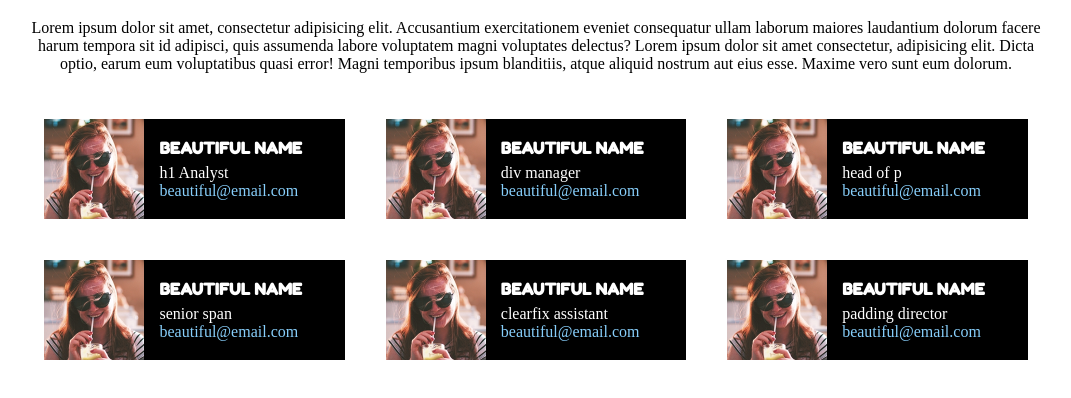
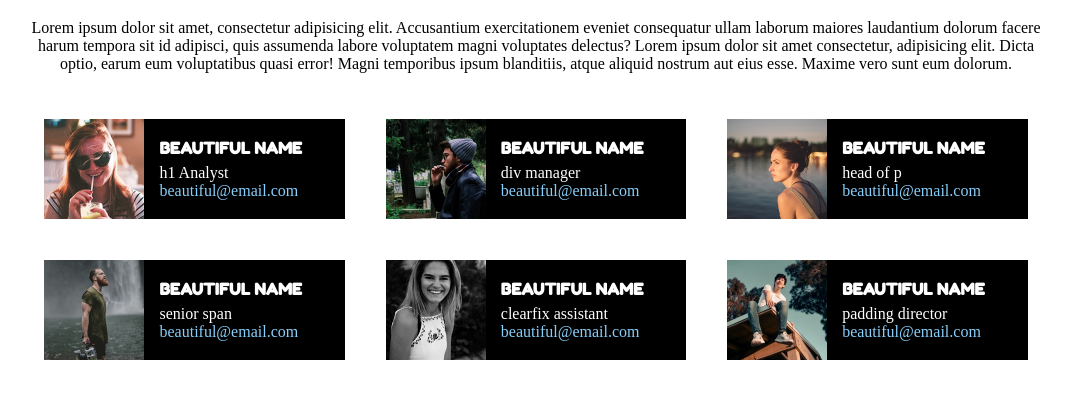
Before and after one commit to TomekWebDev/html-css-float-cards, a plain HTML site: page index.html in a window 1280 px wide. Shown: the part 92-490 px from the top of the page, without its empty margins (104-1175 px from the left). Drawn offline with Linux system fonts and the light colour scheme.

Commit message:
pictures editing - final version

```diff
--- a/index.html
+++ b/index.html
@@ -27,7 +27,7 @@
             </div>
             <div class="cardContainer">
                 <div class="card clearfix">
-                    <img src="assets/img/female1.png" alt="">
+                    <img src="assets/img/male1.png" alt="">
                     <div class="info">
                         <div class="name">BEAUTIFUL NAME</div>
                         <div class="role">div manager</div>
@@ -37,7 +37,7 @@
             </div>
             <div class="cardContainer">
                 <div class="card clearfix">
-                    <img src="assets/img/female1.png" alt="">
+                    <img src="assets/img/female2.png" alt="">
                     <div class="info">
                         <div class="name">BEAUTIFUL NAME</div>
                         <div class="role">head of p</div>
@@ -47,7 +47,7 @@
             </div>
             <div class="cardContainer">
                 <div class="card clearfix">
-                    <img src="assets/img/female1.png" alt="">
+                    <img src="assets/img/male2.png" alt="">
                     <div class="info">
                         <div class="name">BEAUTIFUL NAME</div>
                         <div class="role">senior span</div>
@@ -57,7 +57,7 @@
             </div>
             <div class="cardContainer">
                 <div class="card clearfix">
-                    <img src="assets/img/female1.png" alt="">
+                    <img src="assets/img/female3.png" alt="">
                     <div class="info">
                         <div class="name">BEAUTIFUL NAME</div>
                         <div class="role">clearfix assistant</div>
@@ -67,7 +67,7 @@
             </div>
             <div class="cardContainer">
                 <div class="card clearfix">
-                    <img src="assets/img/female1.png" alt="">
+                    <img src="assets/img/male3.png" alt="">
                     <div class="info">
                         <div class="name">BEAUTIFUL NAME</div>
                         <div class="role">padding director</div>
```
